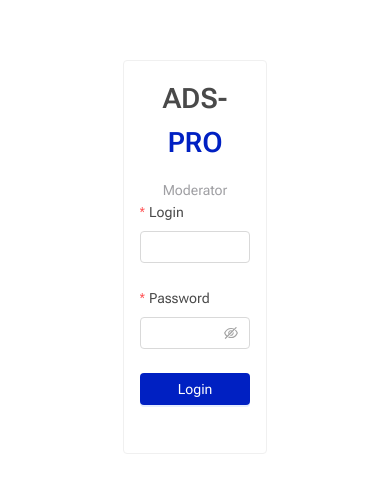
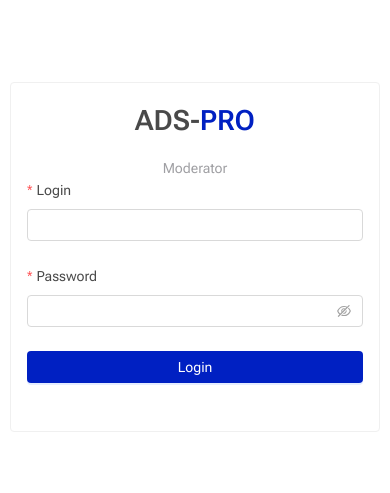
Before and after one commit to NbekWeb/adds-admin, a Vue app: page / in a window 390 px wide. Shown: the part 165-658 px from the top of the page. Built offline with nearby package versions, Linux system fonts and the light colour scheme; no server answers; what @ckeditor/ckeditor5-vue, vue-recaptcha would draw is missing.

Commit message:
fix auth page and board table responsive

```diff
--- a/src/pages/auth/AuthView.vue
+++ b/src/pages/auth/AuthView.vue
@@ -5,7 +5,15 @@ import AuthFormComponent from '@/pages/auth/components/AuthFormComponent.vue'
 <template>
   <div class="login-page">
     <a-row class="h-100" :gutter="16" align="middle" justify="center">
-      <a-col :span="10" class="login-form">
+      <a-col
+        :xs="24"
+        :ms="24"
+        :md="24"
+        :lg="12"
+        :xl="10"
+        :xxl="8"
+        class="login-form"
+      >
         <a-card shadow>
           <div class="auth-form">
             <div>
--- a/src/pages/dashboard/board/components/BoardTableComponent.vue
+++ b/src/pages/dashboard/board/components/BoardTableComponent.vue
@@ -30,11 +30,13 @@ const columns = ref([
     dataIndex: 'id',
     key: 'id',
     width: 40
+    // fixed: 'left'
   },
   {
     title: 'NAME',
     dataIndex: 'name',
     key: 'name'
+    // fixed: 'left'
   },
   {
     title: 'OWNER',
@@ -58,12 +60,14 @@ const columns = ref([
     key: 'status',
     width: 120,
     align: 'center'
+    // fixed: 'right'
   },
   {
     title: 'ACTIONS',
     key: 'action',
     width: 100,
-    align: 'center'
+    align: 'center',
+    fixed: 'right'
   }
 ])
 const pagination = computed(() => ({
```
